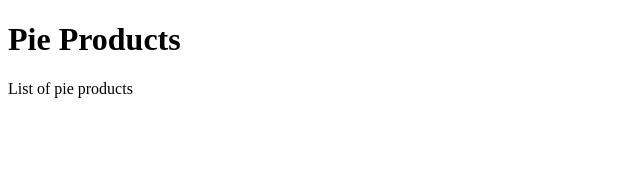
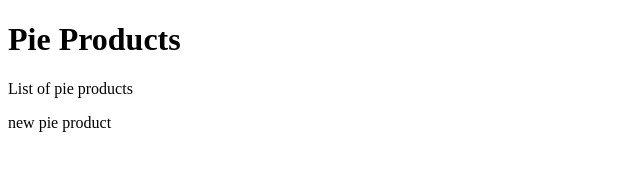
Before and after one commit to PhoenixAran17/com.pie.demo, a plain HTML site: page WebContent/index.html in a window 1280 px wide. Shown: the whole page, without its empty margins (0-640 px from the left). Drawn offline with Linux system fonts and the light colour scheme.

Commit message:
index completed
coding done for version v1.0

```diff
--- a/WebContent/index.html
+++ b/WebContent/index.html
@@ -7,5 +7,7 @@
 <body>
 	<h1>Pie Products</h1>
 	<p>List of pie products</p>
+	<span>new pie product</span>
 </body>
+
 </html>
```
